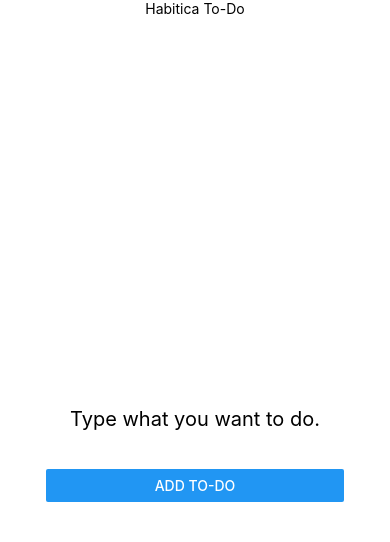
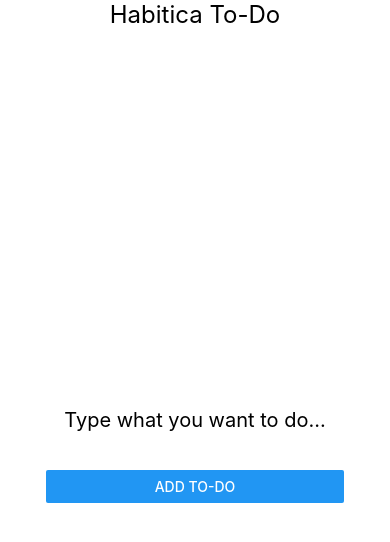
Before and after one commit to euanmcmen/Habitica-IWantToDo, a React Native app: screen / in a window 390 px wide. Shown: the top 542 px of the page. Built offline with nearby package versions, Linux system fonts and the light colour scheme; no server answers.

Commit message:
Added axios call

```diff
--- a/components/AddTodo.js
+++ b/components/AddTodo.js
@@ -1,10 +1,10 @@
-import React, { Component, useState } from 'react';
+import React, { Component } from 'react';
 import Constants from 'expo-constants';
-import { SafeAreaView, StyleSheet, Text, View, TextInput, Button, ToastAndroid} from 'react-native';
+import { SafeAreaView, StyleSheet, Text, View, TextInput, Button, ToastAndroid, Keyboard} from 'react-native';
 import Axios from 'axios';
+import secrets from '../secrets';
 
 class AddTodo extends Component {
-
     constructor(props)
     {
         super(props);
@@ -21,9 +21,12 @@
                 <Text style={styles.headerText}>Habitica To-Do</Text>
 
                 <View style={styles.alignedContainer}>
-                    <Text style={styles.headerText}></Text>
-                    <TextInput style={styles.inputText} placeholder="Type what you want to do." onChangeText={text => this.setState({todoText: text})}></TextInput>
-                    <Button style={styles.addTodoButton} title="Add To-Do" onPress={() => this.addHabiticaTodo()} disabled={this.state.addInProgress}></Button>
+                    <TextInput style={styles.inputText}
+                        placeholder="Type what you want to do..."
+                        onChangeText={text => this.setState({todoText: text})}
+                        value={this.state.todoText} />
+
+                    <Button style={styles.addTodoButton} title="Add To-Do" onPress={() => this.addHabiticaTodo()} disabled={this.state.addInProgress} />
                 </View>
             </SafeAreaView>
         );
@@ -31,20 +34,39 @@
 
     addHabiticaTodo()
     {
-        //console.log("Successfully added \"" + this.state.todoText + "\" to Habitica!");
-        ToastAndroid.show("Successfully added \"" + this.state.todoText + "\" to Habitica!", ToastAndroid.LONG);
+        if (this.state.todoText === "")
+        {
+            ToastAndroid.showWithGravity("Please type what you want to add.", ToastAndroid.SHORT, ToastAndroid.BOTTOM);
+            return;
+        }
+
+        //Disable the button so the user can't re-add the task.
         this.setState({addInProgress: true});
+        Keyboard.dismiss();
+
+        this.makeHabiticaHttpRequestAsync()
+        .then(() => {
+            ToastAndroid.showWithGravity("Successfully added \"" + this.state.todoText + "\" to Habitica!", ToastAndroid.LONG, ToastAndroid.BOTTOM);
+            this.setState({todoText: ""});
+        })
+        .catch(() => {
+            ToastAndroid.showWithGravity("Error - Failed to add \"" + this.state.todoText + "\" to Habitica.", ToastAndroid.LONG, ToastAndroid.BOTTOM);
+        })
+        .finally(() => {
+            this.setState({addInProgress: false});
+        })
     }
 
-    async MakeHttpRequest()
+    async makeHabiticaHttpRequestAsync()
     {
         Axios({
             method: "post",
             url: "https://habitica.com/api/v3/tasks/user",
             headers:{
-                "x-client": "",
-                "x-api-user": "",
-                "x-api-key": ""
+                //The secrets.js file is intentionally excluded from Git.
+                "x-client": secrets.ApiUserId + "-" + secrets.ApiAppName,
+                "x-api-user": secrets.ApiUserId,
+                "x-api-key": secrets.ApiKey
             },
             data:{
                 text: this.state.todoText,
@@ -62,7 +84,7 @@
     },
     headerText:{
         textAlign: 'center',
-        marginBottom: 5
+        fontSize: 24
     },
     alignedContainer: {
         flex: 1,
```
Also changed, not shown: App.js (+1 -18 lines), 1 other file (tests, documents, lock files or other folders).
